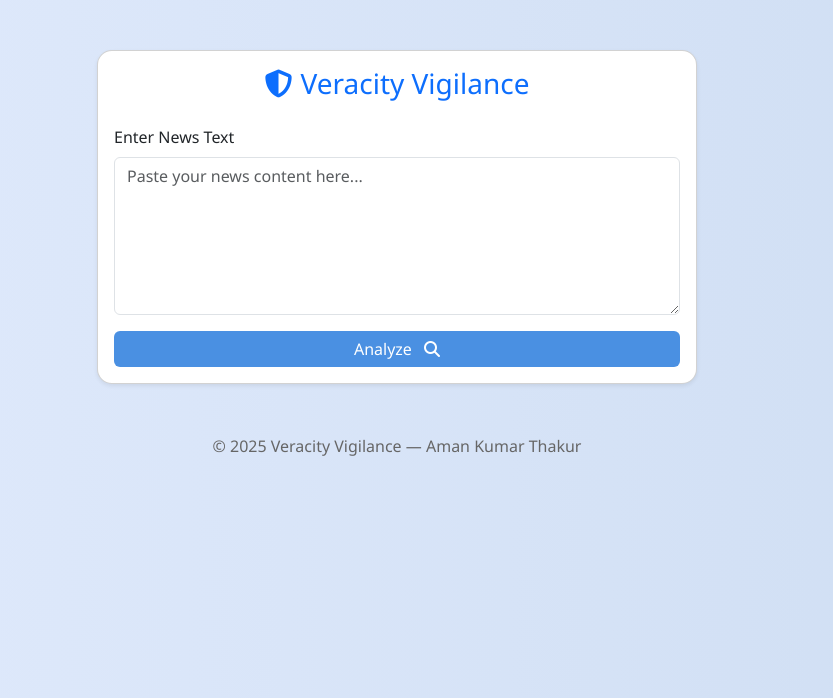
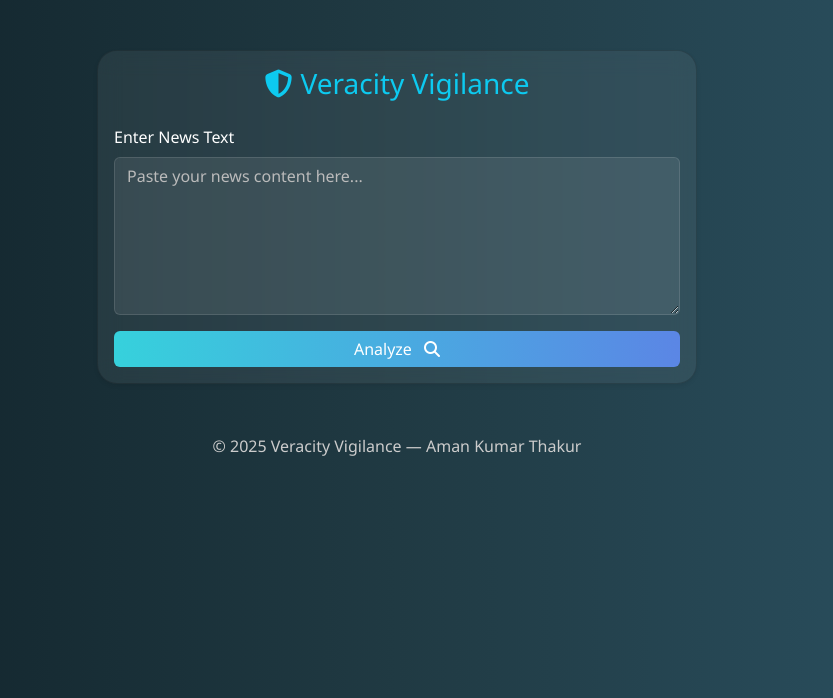
Before and after one commit to amankthakur/fake-news-app, a Flask app: page / in a window 1280 px wide. Shown: the top 698 px of the page, without its empty margins (243-1076 px from the left). Run offline with Flask 3, Linux system fonts and the light colour scheme; parts of the project's set-up code (start-up, migrations or seed data) failed here and were passed over.

```diff
--- a/templates/index.html
+++ b/templates/index.html
@@ -8,29 +8,48 @@
   <link rel="stylesheet" href="https://cdnjs.cloudflare.com/ajax/libs/font-awesome/6.4.0/css/all.min.css">
   <style>
     body {
-      background: linear-gradient(to right, #e0eafc, #cfdef3);
+      background: linear-gradient(to right, #0f2027, #203a43, #2c5364);
       font-family: 'Segoe UI', Tahoma, Geneva, Verdana, sans-serif;
       animation: fadeIn 1.2s ease-in-out;
+      color: #fff;
     }
     .card {
       margin: 50px auto;
       max-width: 600px;
-      border-radius: 15px;
-      box-shadow: 0 0 20px rgba(0,0,0,0.1);
+      border-radius: 20px;
+      background: #ffffff10;
+      backdrop-filter: blur(12px);
+      box-shadow: 0 8px 30px rgba(0, 0, 0, 0.3);
       animation: slideUp 1s ease;
+      color: #fff;
+    }
+    .form-control {
+      background-color: #ffffff15;
+      color: #fff;
+      border: 1px solid #ffffff30;
+    }
+    .form-control::placeholder {
+      color: #bbb;
     }
     .btn-primary {
-      background-color: #4a90e2;
+      background: linear-gradient(to right, #36d1dc, #5b86e5);
       border: none;
-      transition: background-color 0.3s ease;
+      transition: transform 0.2s ease, box-shadow 0.2s ease;
     }
     .btn-primary:hover {
-      background-color: #357ABD;
+      transform: scale(1.03);
+      box-shadow: 0 5px 20px rgba(91, 134, 229, 0.5);
+    }
+    .alert-info {
+      background-color: #36d1dc;
+      color: #fff;
+      border: none;
+      font-weight: 500;
     }
     footer {
       text-align: center;
-      margin: 20px 0;
-      color: #666;
+      margin: 30px 0;
+      color: #ccc;
     }
     @keyframes fadeIn {
       from { opacity: 0; }
@@ -48,7 +67,7 @@
 <body>
   <div class="card shadow-sm">
     <div class="card-body">
-      <h3 class="card-title text-center mb-4 text-primary">
+      <h3 class="card-title text-center mb-4 text-info">
         <i class="fas fa-shield-alt me-2"></i>Veracity Vigilance
       </h3>
       <form action="/predict" method="post">
```
